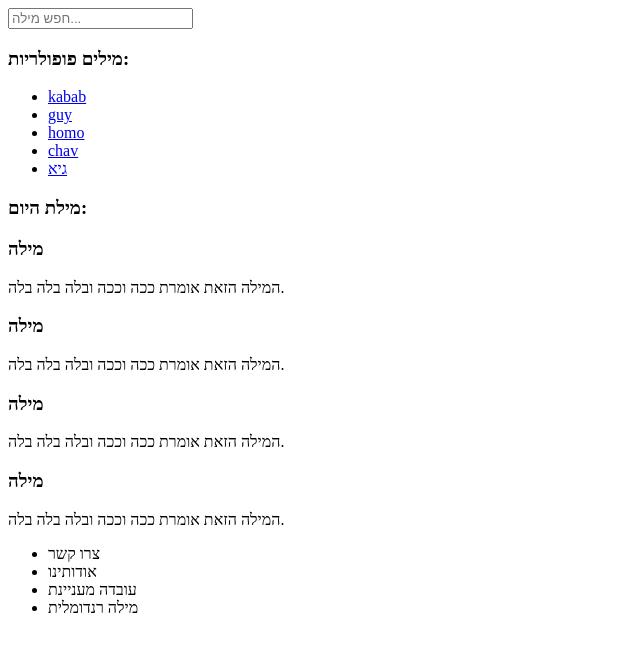
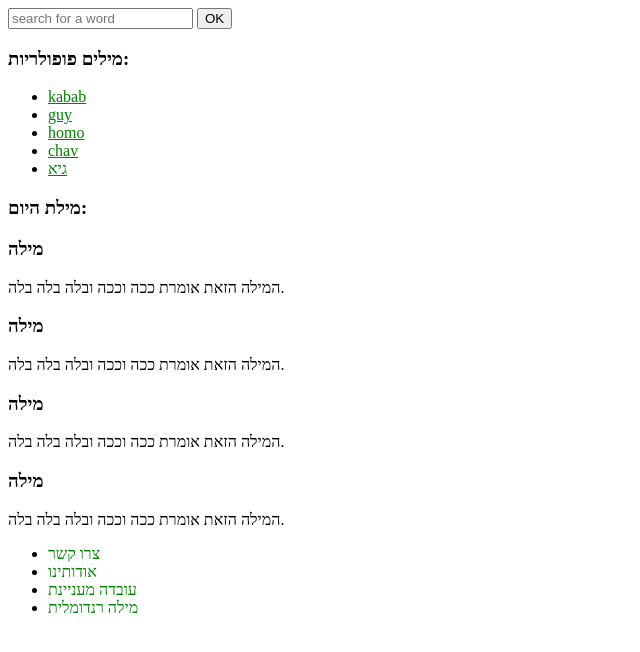
Before and after one commit to gystr/words, a Django app: template words/templates/words/index.html in a window 1280 px wide. Shown: the top 652 px of the page, without its empty margins (0-640 px from the left). Run offline with Django 3.2, Linux system fonts and the light colour scheme; the template is opened without the code that fills it: values that come from a table or form of the project are taken from there, others are empty; data comes from the database, SQL or seed files in the repository.

Commit message:
added a search bar with post

```diff
--- /dev/null
+++ b/words/static/words/style.css
@@ -0,0 +1,3 @@
+li a {
+    color: green;
+}
--- a/words/templates/words/index.html
+++ b/words/templates/words/index.html
@@ -5,15 +5,18 @@
   <meta charset="UTF-8">
   <meta name="viewport" content="width=device-width, initial-scale=1.0">
   <meta http-equiv="X-UA-Compatible" content="ie=edge">
+  {% load static %}
+  <link rel="stylesheet" type="text/css" href="{% static 'words/style.css' %}">
   <!-- <link rel="stylesheet" href="css/index.css"> -->
   <title>סלנגז</title>
 </head>
 <body>
   <div class="container">
   <header class="header">
-    <form method="get" action="#">
-    <input type="text" name="search_bar" id="main_search" placeholder="חפש מילה...">
-    </form>
+    <form action="/words/" method="post">{% csrf_token %}
+    <input name="query" type="text" name="your_name" placeholder="search for a word">
+    <input type="submit" value="OK">
+</form>
   </header>
 
   <section class="random-table">
--- a/words/urls.py
+++ b/words/urls.py
@@ -3,6 +3,6 @@ from django.urls import path
 from . import views
 
 urlpatterns = [
-    path('',views.index,name="words-index"),
+    path('words/',views.index,name="words-index"),
     path('words/<str:word_name>/', views.detail, name='words-detail'),
 ]
```
Also changed, not shown: words/views.py (+7 -6 lines).
